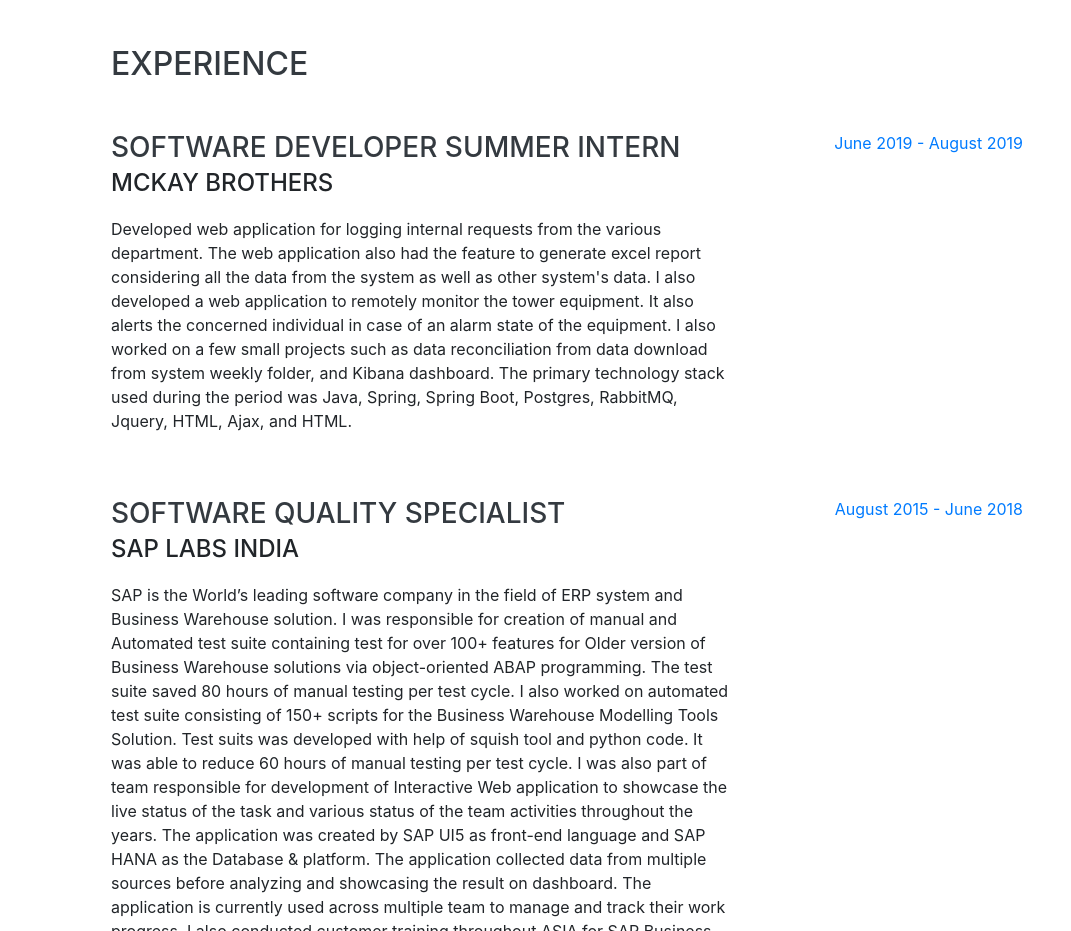
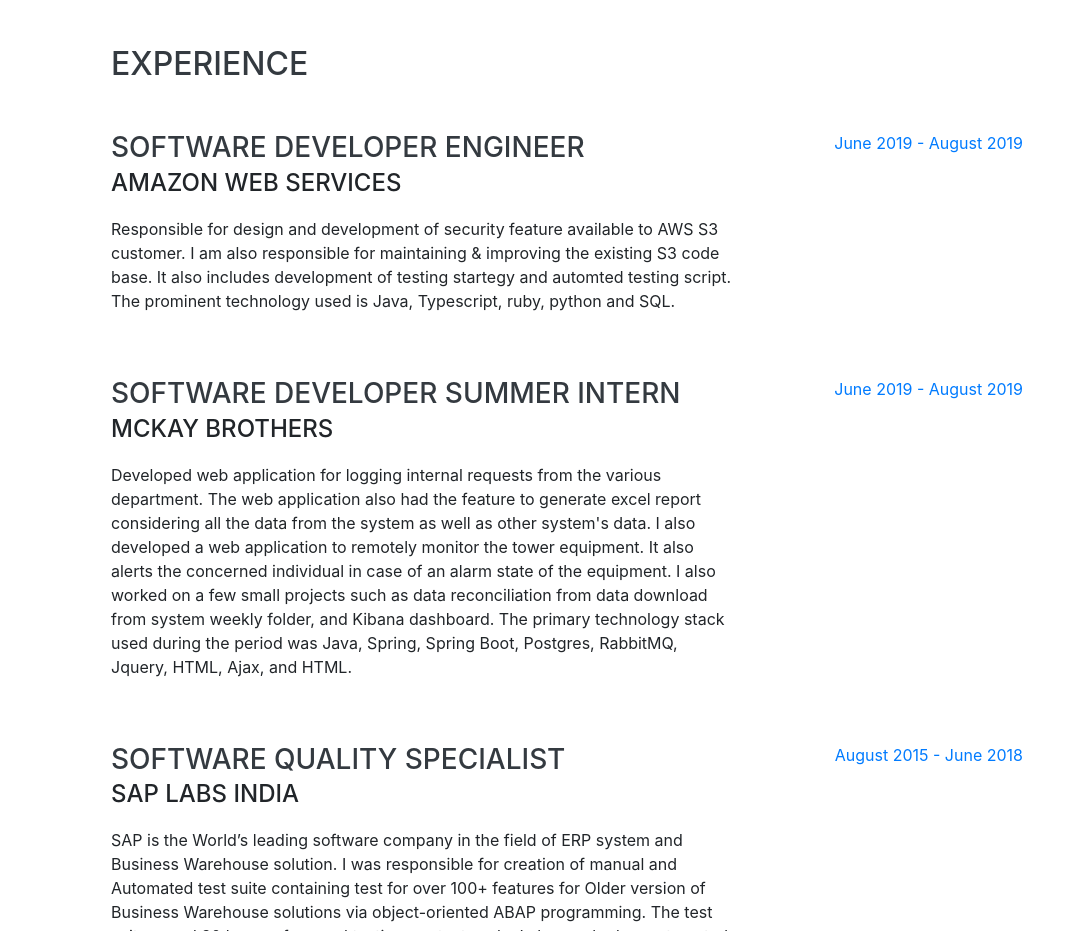
Before and after one commit to alwazbajaj/alwazbajaj.github.io, a website with bundled scripts: page index.html in a window 1280 px wide. Shown: the part 804-1735 px from the top of the page, without its empty margins (209-1280 px from the left). Built offline with nearby package versions, Linux system fonts and the light colour scheme; a web font is replaced by a local one.

Commit message:
Update index.html

```diff
--- a/index.html
+++ b/index.html
@@ -86,6 +86,17 @@
     <section class="resume-section p-3 p-lg-5 d-flex justify-content-center" id="experience">
       <div class="w-100">
         <h2 class="mb-5">Experience</h2>
+
+        <div class="resume-item d-flex flex-column flex-md-row justify-content-between mb-5">
+          <div class="resume-content">
+            <h3 class="mb-0">Software Developer Engineer</h3>
+            <div class="subheading mb-3">Amazon Web Services</div>
+            <p>Responsible for design and development of security feature available to AWS S3 customer. I am also responsible for maintaining & improving the existing S3 code base. It also includes development of testing startegy and automted testing script. The prominent technology used is Java, Typescript, ruby, python and SQL.</p>
+          </div>
+          <div class="resume-date text-md-right">
+            <span class="text-primary">June 2019 - August 2019</span>
+          </div>
+        </div>
 
         <div class="resume-item d-flex flex-column flex-md-row justify-content-between mb-5">
           <div class="resume-content">
```
